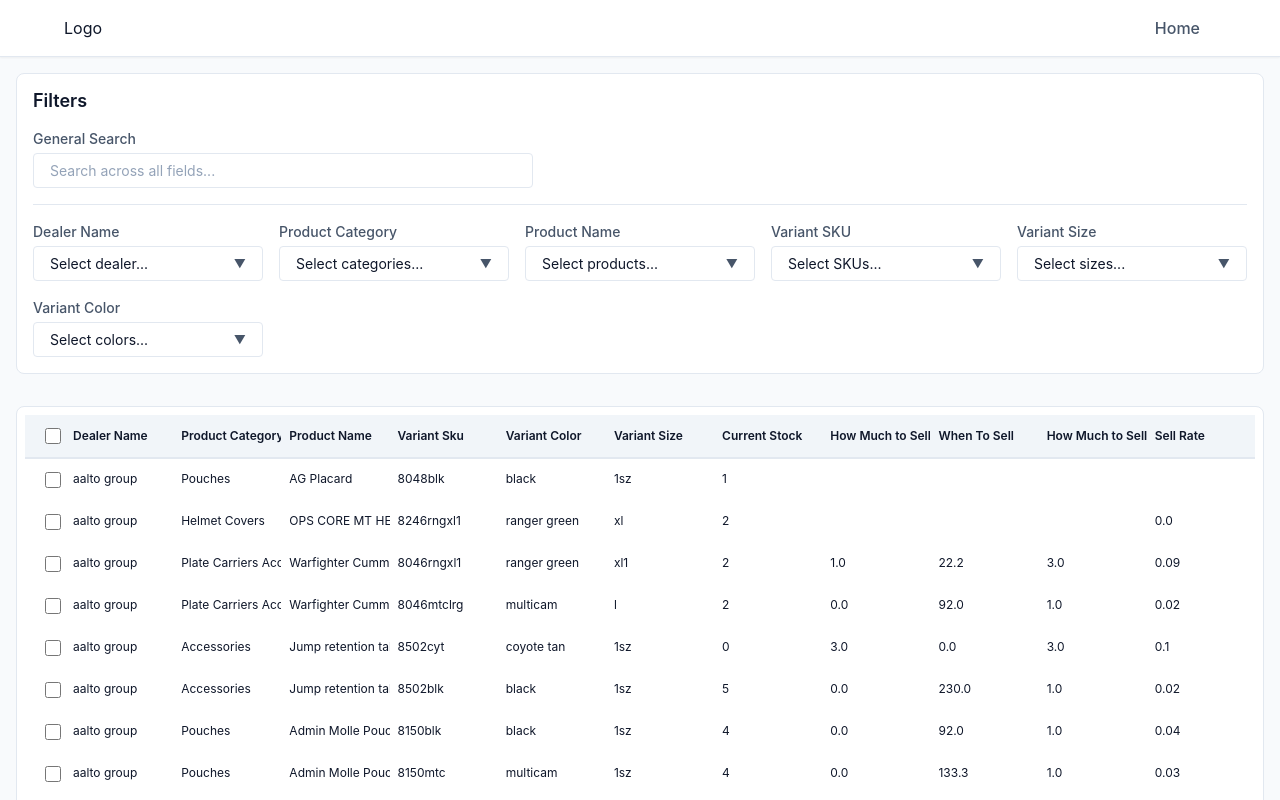
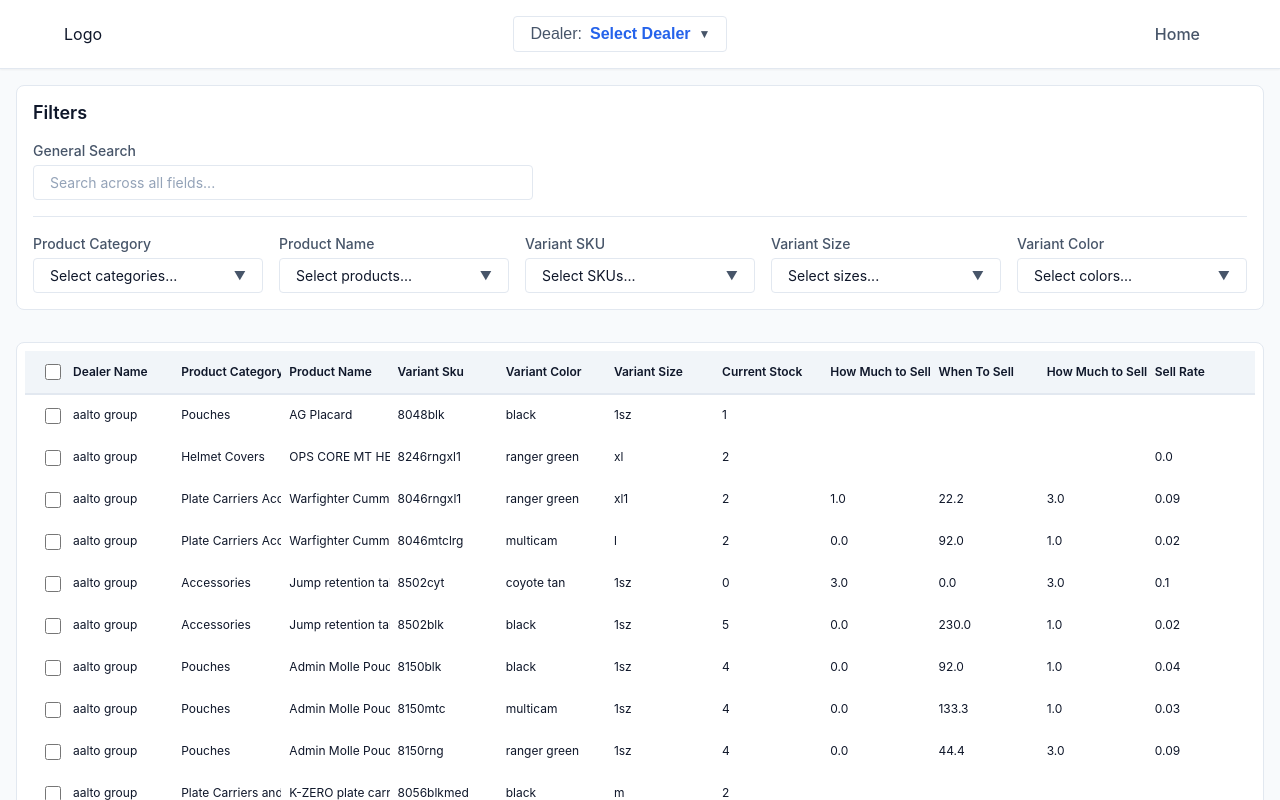
Before and after one commit to afikyefet/b2b-dashboard, a React (Vite) app: page / in a window 1280 px wide. Shown: the top 800 px of the page. Built offline with nearby package versions, Linux system fonts and the light colour scheme.

Commit message:
dealer table 2

```diff
--- a/src/cmps/AppHeader.tsx
+++ b/src/cmps/AppHeader.tsx
@@ -1,11 +1,20 @@
-import '../styles/AppHeader.scss'
+import DealerSelector from './DealerSelector';
+import type { FilterOptions } from '../types/dashboard.types';
+import '../styles/AppHeader.scss';
 
-function AppHeader() {
+interface AppHeaderProps {
+    filterOptions: FilterOptions;
+}
+
+function AppHeader({ filterOptions }: AppHeaderProps) {
     return (
         <header>
             <div className="header-container">
                 <div className="header-logo">
                     <span>Logo</span>
+                </div>
+                <div className="header-center">
+                    <DealerSelector dealerNames={filterOptions.dealerNames} />
                 </div>
                 <div className="header-nav">
                     <ul>
@@ -14,6 +23,6 @@ function AppHeader() {
                 </div>
             </div>
         </header>
-    )
+    );
 }
 export default AppHeader;
--- a/src/cmps/DashboardFilter.tsx
+++ b/src/cmps/DashboardFilter.tsx
@@ -3,7 +3,6 @@ import { useDispatch, useSelector } from 'react-redux';
 import type { FilterConfig, FilterOptions } from "../types/dashboard.types";
 import {
     selectFilters,
-    setDealerName,
     setGeneralSearch,
     toggleProductCategory,
     toggleProductName,
@@ -11,7 +10,6 @@ import {
     toggleVariantSize,
     toggleVariantColor
 } from '../store/slices/filterSlice';
-import { saveSelectedDealer } from '../services/localStorage.service';
 import "../styles/DashboardFilter.scss";
 
 interface DashboardFilterProps {
@@ -71,9 +69,6 @@ function DashboardFilter({ filterOptions }: DashboardFilterProps) {
     }, []);
 
     const getSelectedCount = (field: keyof FilterConfig): number => {
-        if (field === 'dealerName') {
-            return filters.dealerName ? 1 : 0;
-        }
         const values = filters[field] as string[] | undefined;
         return values?.length || 0;
     };
@@ -97,52 +92,6 @@ function DashboardFilter({ filterOptions }: DashboardFilterProps) {
             </div>
 
             <div className="filter-inputs">
-                <div className="filter-group">
-                    <label htmlFor="dealerName">Dealer Name</label>
-                    <div className="single-select-wrapper" ref={(el) => { dropdownRefs.current.dealerName = el; }}>
-                        <button
-                            className="single-select-button"
-                            onClick={() => toggleDropdown('dealerName')}
-                            type="button"
-                        >
-                            {filters.dealerName || 'Select dealer...'}
-                            <span className="dropdown-arrow">▼</span>
-                        </button>
-                        {openDropdowns.dealerName && (
-                            <div className="single-select-dropdown">
-                                {filterOptions.dealerNames.map((option) => (
-                                    <label key={option} className="radio-label">
-                                        <input
-                                            type="radio"
-                                            name="dealerName"
-                                            checked={filters.dealerName === option}
-                                            onChange={() => {
-                                                dispatch(setDealerName(option));
-                                                saveSelectedDealer(option);
-                                                setOpenDropdowns(prev => ({ ...prev, dealerName: false }));
-                                            }}
-                                        />
-                                        <span>{option}</span>
-                                    </label>
-                                ))}
-                                {filters.dealerName && (
-                                    <div className="clear-selection">
-                                        <button
-                                            type="button"
-                                            onClick={() => {
-                                                dispatch(setDealerName(null));
-                                                saveSelectedDealer(null);
-                                            }}
-                                        >
-                                            Clear Selection
-                                        </button>
-                                    </div>
-                                )}
-                            </div>
-                        )}
-                    </div>
-                </div>
-
                 <div className="filter-group">
                     <label htmlFor="productCategory">
                         Product Category
--- a/src/cmps/DashboardTable.tsx
+++ b/src/cmps/DashboardTable.tsx
@@ -1,19 +1,19 @@
 import DashboardHeaders from "./DashboardHeaders";
 import DashboardRow from "./DashboardRow";
 import DashboardFilter from "./DashboardFilter";
+import AppHeader from "./AppHeader";
 import type { DashboardDataResponse, DashboardDataRow, DashboardHeader, SortConfig } from "../types/dashboard.types";
 import { useState, useEffect, useMemo } from "react";
 import { useDispatch, useSelector } from 'react-redux';
 import { getDashboardData, getDashboardHeaders, applyFiltersAndSort, getFilterOptions } from "../services/dashboard.service";
 import { getRowId } from "../utils/rowId";
-import { selectFilters, selectDealerName, initializeFilters, resetAllFilters } from '../store/slices/filterSlice';
+import { selectFilters, initializeFilters, resetAllFilters } from '../store/slices/filterSlice';
 import { loadSelectedDealer, validateDealerExists, saveSelectedDealer } from '../services/localStorage.service';
 import "../styles/DashboardTable.scss";
 
 function DashboardTable() {
     const dispatch = useDispatch();
     const filters = useSelector(selectFilters);
-    const selectedDealer = useSelector(selectDealerName);
 
     const [originalData, setOriginalData] = useState<DashboardDataResponse>([]);
     const [headers, setHeaders] = useState<DashboardHeader[]>([]);
@@ -96,6 +96,8 @@ function DashboardTable() {
     }
 
     return (
+        <>
+            <AppHeader filterOptions={filterOptions} />
             <div className="dashboard-container">
                 <DashboardFilter
                     filterOptions={filterOptions}
@@ -107,11 +109,6 @@ function DashboardTable() {
                         </button>
                     )}
                 </div>
-            {selectedDealer && (
-                <div className="watching-headline">
-                    <h2>Currently Watching: <span className="dealer-name">{selectedDealer}</span></h2>
-                </div>
-            )}
                 <div className="dashboard-table">
                     <DashboardHeaders
                         headers={headers}
@@ -129,6 +126,7 @@ function DashboardTable() {
                     </div>
                 </div>
             </div>
+        </>
     );
 }
 export default DashboardTable;
--- /dev/null
+++ b/src/cmps/DealerSelector.tsx
@@ -0,0 +1,85 @@
+import { useState, useEffect, useRef } from 'react';
+import { useDispatch, useSelector } from 'react-redux';
+import { setDealerName, selectDealerName } from '../store/slices/filterSlice';
+import { saveSelectedDealer } from '../services/localStorage.service';
+import '../styles/DealerSelector.scss';
+
+interface DealerSelectorProps {
+    dealerNames: string[];
+}
+
+function DealerSelector({ dealerNames }: DealerSelectorProps) {
+    const dispatch = useDispatch();
+    const selectedDealer = useSelector(selectDealerName);
+    const [isOpen, setIsOpen] = useState(false);
+    const dropdownRef = useRef<HTMLDivElement | null>(null);
+
+    const handleDealerSelect = (dealerName: string) => {
+        dispatch(setDealerName(dealerName));
+        saveSelectedDealer(dealerName);
+        setIsOpen(false);
+    };
+
+    const handleClear = () => {
+        dispatch(setDealerName(null));
+        saveSelectedDealer(null);
+        setIsOpen(false);
+    };
+
+    // Close dropdown when clicking outside
+    useEffect(() => {
+        const handleClickOutside = (event: MouseEvent) => {
+            if (dropdownRef.current && !dropdownRef.current.contains(event.target as Node)) {
+                setIsOpen(false);
+            }
+        };
+
+        document.addEventListener('mousedown', handleClickOutside);
+        return () => document.removeEventListener('mousedown', handleClickOutside);
+    }, []);
+
+    if (dealerNames.length === 0) {
+        return null;
+    }
+
+    return (
+        <div className="dealer-selector" ref={dropdownRef}>
+            <button
+                className="dealer-selector-button"
+                onClick={() => setIsOpen(!isOpen)}
+                type="button"
+            >
+                <span className="dealer-label">Dealer:</span>
+                <span className="dealer-name">
+                    {selectedDealer || 'Select Dealer'}
+                </span>
+                <span className="dropdown-arrow">▼</span>
+            </button>
+            {isOpen && (
+                <div className="dealer-dropdown">
+                    {dealerNames.map((dealer) => (
+                        <button
+                            key={dealer}
+                            className={`dealer-option ${selectedDealer === dealer ? 'selected' : ''}`}
+                            onClick={() => handleDealerSelect(dealer)}
+                            type="button"
+                        >
+                            {dealer}
+                        </button>
+                    ))}
+                    {selectedDealer && (
+                        <button
+                            className="dealer-clear"
+                            onClick={handleClear}
+                            type="button"
+                        >
+                            Clear Selection
+                        </button>
+                    )}
+                </div>
+            )}
+        </div>
+    );
+}
+
+export default DealerSelector;
--- a/src/main.tsx
+++ b/src/main.tsx
@@ -4,12 +4,10 @@ import { Provider } from 'react-redux'
 import { store } from './store'
 import './styles/index.scss'
 import App from './App.tsx'
-import AppHeader from './cmps/AppHeader.tsx'
 
 createRoot(document.getElementById('root')!).render(
   <StrictMode>
     <Provider store={store}>
-      <AppHeader />
       <App />
     </Provider>
   </StrictMode>,
--- a/src/styles/AppHeader.scss
+++ b/src/styles/AppHeader.scss
@@ -14,6 +14,14 @@ header {
   @include container;
   @include flex-between;
   padding: $spacing-md $spacing-lg;
+  align-items: center;
+}
+
+.header-center {
+  flex: 1;
+  display: flex;
+  justify-content: center;
+  align-items: center;
 }
 
 .header-logo {
--- a/src/styles/DashboardTable.scss
+++ b/src/styles/DashboardTable.scss
@@ -19,26 +19,6 @@
   font-size: $font-size-sm;
 }
 
-.watching-headline {
-  padding: 16px 24px;
-  background: linear-gradient(135deg, #667eea 0%, #764ba2 100%);
-  border-radius: $border-radius;
-  margin-bottom: $spacing-md;
-  box-shadow: 0 4px 6px rgba(0, 0, 0, 0.1);
-
-  h2 {
-    margin: 0;
-    color: white;
-    font-size: 20px;
-    font-weight: 600;
-
-    .dealer-name {
-      font-weight: 700;
-      text-decoration: underline;
-      color: #ffd700;
-    }
-  }
-}
 
 .dashboard-table {
   width: 100%;
--- /dev/null
+++ b/src/styles/DealerSelector.scss
@@ -0,0 +1,112 @@
+@import './variables';
+@import './mixins';
+
+.dealer-selector {
+  position: relative;
+  display: inline-block;
+}
+
+.dealer-selector-button {
+  @include button-base;
+  display: flex;
+  align-items: center;
+  gap: $spacing-sm;
+  padding: $spacing-sm $spacing-md;
+  background-color: $bg-primary;
+  border: 1px solid $border-color;
+  color: $text-primary;
+  font-weight: 500;
+  font-size: $font-size-base;
+  border-radius: $border-radius-sm;
+  transition: all $transition-fast;
+  cursor: pointer;
+  white-space: nowrap;
+
+  &:hover {
+    background-color: $bg-secondary;
+    border-color: $primary-color;
+  }
+
+  &:focus {
+    outline: 2px solid $primary-color;
+    outline-offset: 2px;
+  }
+
+  .dealer-label {
+    color: $text-secondary;
+    font-weight: 400;
+  }
+
+  .dealer-name {
+    color: $primary-color;
+    font-weight: 600;
+  }
+
+  .dropdown-arrow {
+    color: $text-secondary;
+    font-size: $font-size-xs;
+    transition: transform $transition-fast;
+  }
+
+  &:hover .dropdown-arrow {
+    color: $primary-color;
+  }
+}
+
+.dealer-dropdown {
+  position: absolute;
+  top: calc(100% + $spacing-xs);
+  left: 0;
+  right: 0;
+  min-width: 200px;
+  background-color: $bg-primary;
+  border: 1px solid $border-color;
+  border-radius: $border-radius;
+  box-shadow: $shadow-md;
+  z-index: 1000;
+  max-height: 300px;
+  overflow-y: auto;
+  margin-top: $spacing-xs;
+}
+
+.dealer-option {
+  display: block;
+  width: 100%;
+  padding: $spacing-sm $spacing-md;
+  text-align: left;
+  background: none;
+  border: none;
+  color: $text-primary;
+  font-size: $font-size-base;
+  cursor: pointer;
+  transition: background-color $transition-fast;
+
+  &:hover {
+    background-color: $bg-secondary;
+  }
+
+  &.selected {
+    background-color: $bg-tertiary;
+    color: $primary-color;
+    font-weight: 600;
+  }
+}
+
+.dealer-clear {
+  display: block;
+  width: 100%;
+  padding: $spacing-sm $spacing-md;
+  text-align: left;
+  background: none;
+  border: none;
+  border-top: 1px solid $border-color;
+  color: $text-secondary;
+  font-size: $font-size-sm;
+  cursor: pointer;
+  transition: color $transition-fast;
+
+  &:hover {
+    color: $danger-color;
+    background-color: rgba($danger-color, 0.1);
+  }
+}
```
Lines whose indentation alone changed are shown as unchanged.
